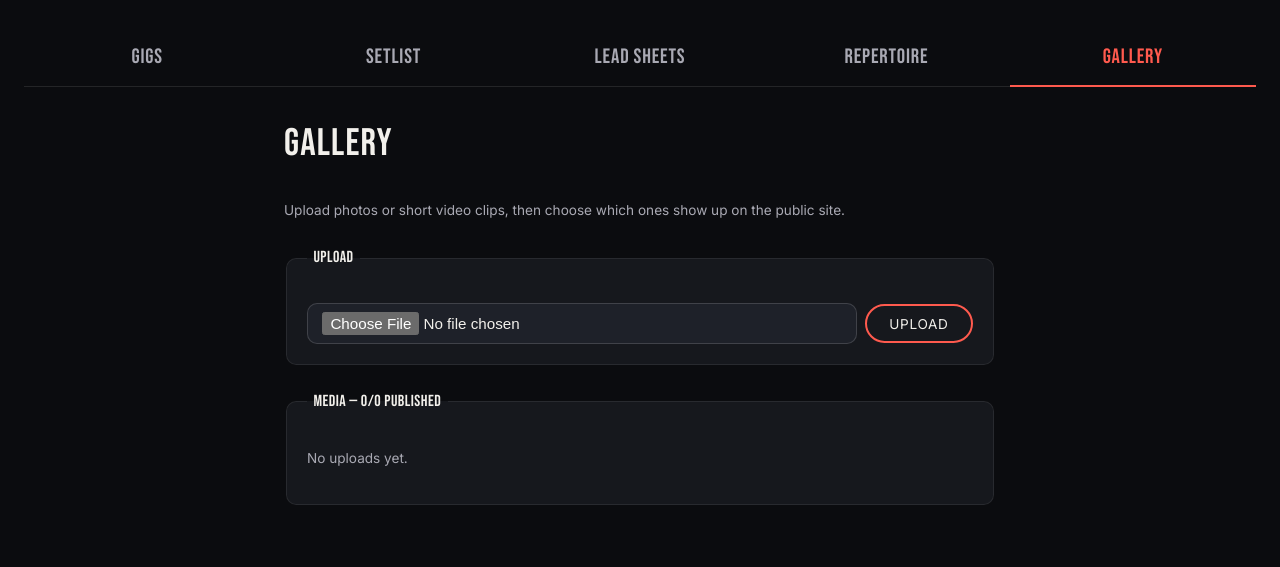
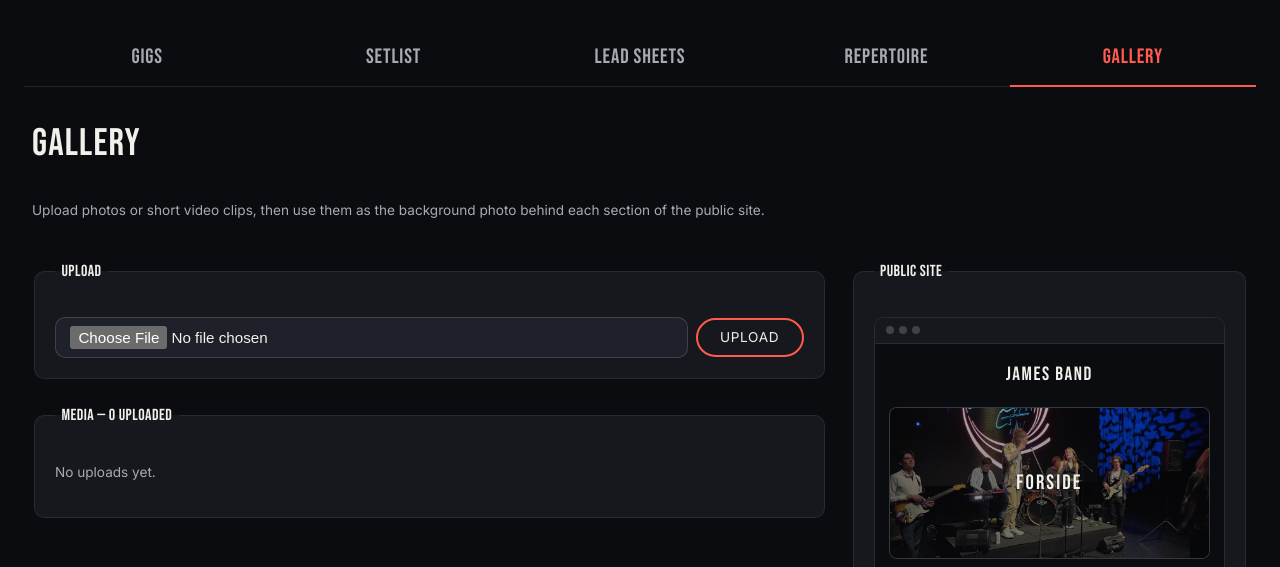
Before and after one commit to carljarner/jamesband, a FastAPI app: page /gallery in a window 1280 px wide. Shown: the part 63-630 px from the top of the page. Before the commit the page ends 568 px from the top, so only its background shows below. Run offline with FastAPI, Linux system fonts and the light colour scheme; the visitor is signed in with stand-in values (Sample User, id 1).

Commit message:
Rework intern gallery into public-site background picker
Drop the old generic publish/slot mechanism (the public site never
actually had a photo-scroll section) in favor of 4 fixed background
slots tied to the site's real sections -- Forside, Video, Koncept,
Kontakt -- each backed by the exact file public/css/styles.css
already loads. Picking a photo from the upload library overwrites
that file directly, so the public site needs no changes to pick it
up.

Also removes stray placeholder images that had been tracked in
public/gallery/ and public/images/ (leftover backgrounds and old
sample photos never actually referenced anywhere), and imports the
site's 4 real background photos into the gallery library so they
show up as manageable uploads.

Co-Authored-By: Claude Sonnet 5 <noreply@anthropic.com>
Claude-Session: https://claude.ai/code/session_012a1uWSh7nmT4vXFWaYm6xW

```diff
--- a/intern/app.py
+++ b/intern/app.py
@@ -432,7 +432,15 @@ async def song_transpose(slug: str, semitones: str = Form(""), target_key: str =
 @app.get("/gallery", response_class=HTMLResponse)
 async def gallery_page(request: Request, error: str = None):
     return templates.TemplateResponse(
-        request, "gallery.html", {"items": gallery.list_items(), "error": error}
+        request,
+        "gallery.html",
+        {
+            "items": gallery.list_items(),
+            "background_slots": [
+                {"key": key, **slot} for key, slot in gallery.BACKGROUND_SLOTS.items()
+            ],
+            "error": error,
+        },
     )
 
 
@@ -446,13 +454,23 @@ async def gallery_upload(photo: UploadFile = File(...)):
     return RedirectResponse("/gallery", status_code=303)
 
 
-@app.post("/gallery/{item_id}/publish")
-async def gallery_publish(item_id: str, published: bool = Form(...)):
+@app.get("/gallery/background/{slot}")
+async def gallery_background(slot: str):
     try:
-        gallery.set_published(item_id, published)
+        path = gallery.background_path(slot)
     except gallery.GalleryError:
         raise HTTPException(status_code=404)
-    return Response(status_code=204)
+    if not path.exists():
+        raise HTTPException(status_code=404)
+    return FileResponse(path)
+
+
+@app.post("/gallery/background/{slot}")
+async def gallery_set_background(slot: str, item_id: str = Form(...)):
+    try:
+        return gallery.set_background(slot, item_id)
+    except gallery.GalleryError as exc:
+        return Response(content=str(exc), status_code=400)
 
 
 @app.post("/gallery/{item_id}/delete")
--- a/intern/static/style.css
+++ b/intern/static/style.css
@@ -306,6 +306,125 @@ ul.songs li {
 .gallery-item__controls .gallery-delete {
   padding: 0.3rem 0.7rem;
   font-size: 0.7rem;
+}
+
+.gallery-layout {
+  display: grid;
+  grid-template-columns: 2fr 1fr;
+  gap: 1.5rem;
+  align-items: start;
+}
+
+.gallery-preview fieldset { position: sticky; top: 1rem; }
+
+.site-mock {
+  margin-top: 0.75rem;
+  background: var(--bg);
+  border: 1px solid rgba(255,255,255,0.12);
+  border-radius: var(--radius);
+  overflow: hidden;
+}
+
+.site-mock__bar {
+  display: flex;
+  gap: 5px;
+  padding: 0.55rem 0.7rem;
+  background: var(--surface);
+  border-bottom: 1px solid rgba(255,255,255,0.08);
+}
+
+.site-mock__bar span {
+  width: 8px;
+  height: 8px;
+  border-radius: 50%;
+  background: rgba(255,255,255,0.18);
+}
+
+.site-mock__header {
+  padding: 1rem 0.9rem 0.25rem;
+  font-family: 'Bebas Neue', sans-serif;
+  letter-spacing: 0.08em;
+  font-size: 1.2rem;
+  text-align: center;
+}
+
+.preview-column {
+  display: flex;
+  flex-direction: column;
+  gap: 0.6rem;
+  padding: 0.75rem 0.9rem 1rem;
+}
+
+.preview-slot {
+  position: relative;
+  display: block;
+  padding: 0;
+  border: 1px solid rgba(255,255,255,0.1);
+  border-radius: 8px;
+  overflow: hidden;
+  cursor: pointer;
+  background: var(--surface-alt);
+}
+
+.preview-slot:hover { border-color: var(--accent); }
+.preview-slot:hover .preview-slot__label { color: var(--accent); }
+
+.preview-slot img,
+.preview-slot video {
+  display: block;
+  width: 100%;
+  height: 150px;
+  object-fit: cover;
+  background: #000;
+}
+
+.preview-slot__label {
+  position: absolute;
+  inset: 0;
+  display: flex;
+  align-items: center;
+  justify-content: center;
+  background: linear-gradient(180deg, rgba(11,12,15,0.35), rgba(11,12,15,0.55));
+  color: var(--text);
+  font-family: 'Bebas Neue', sans-serif;
+  letter-spacing: 0.1em;
+  text-transform: uppercase;
+  font-size: 1.3rem;
+  text-shadow: 0 2px 12px rgba(0,0,0,0.6);
+  transition: color 0.15s ease;
+}
+
+.picker-grid {
+  display: grid;
+  grid-template-columns: repeat(auto-fill, minmax(100px, 1fr));
+  gap: 0.6rem;
+}
+
+.picker-thumb {
+  padding: 0;
+  border: 1px solid rgba(255,255,255,0.12);
+  border-radius: 8px;
+  overflow: hidden;
+  cursor: pointer;
+  background: var(--surface-alt);
+}
+
+.picker-thumb:hover { border-color: var(--accent-2); }
+
+.picker-thumb img,
+.picker-thumb video {
+  display: block;
+  width: 100%;
+  height: 80px;
+  object-fit: cover;
+  background: #000;
+}
+
+.picker-empty { margin-top: 0.5rem; }
+
+@media (max-width: 900px) {
+  .gallery-layout { grid-template-columns: 1fr; }
+  .gallery-preview fieldset { position: static; }
 }
 
 /* ---------- Repertoire ---------- */
--- a/intern/templates/gallery.html
+++ b/intern/templates/gallery.html
@@ -1,11 +1,14 @@
 {% extends "base.html" %}
 {% block title %}Gallery{% endblock %}
+{% block container_class %}container--full{% endblock %}
 {% block content %}
 <h1>Gallery</h1>
-<p class="muted">Upload photos or short video clips, then choose which ones show up on the public site.</p>
+<p class="muted">Upload photos or short video clips, then use them as the background photo behind each section of the public site.</p>
 
 {% if error %}<p class="error">{{ error }}</p>{% endif %}
 
+<div class="gallery-layout">
+  <div class="gallery-main">
     <fieldset>
       <legend>Upload</legend>
       <form class="upload" method="post" action="/gallery" enctype="multipart/form-data">
@@ -15,21 +18,17 @@
     </fieldset>
 
     <fieldset>
-  <legend>Media &mdash; {{ items|selectattr("published")|list|length }}/{{ items|length }} published</legend>
+      <legend>Media &mdash; {{ items|length }} uploaded</legend>
       {% if items %}
       <div class="gallery-grid">
         {% for item in items %}
-    <div class="gallery-item" data-id="{{ item.id }}">
+        <div class="gallery-item" data-id="{{ item.id }}" data-kind="{{ item.kind }}">
           {% if item.kind == "image" %}
           <img src="/gallery/media/{{ item.id }}" alt="" />
           {% else %}
           <video src="/gallery/media/{{ item.id }}" controls muted></video>
           {% endif %}
           <div class="gallery-item__controls">
-        <label class="toggle">
-          <input type="checkbox" class="publish-toggle" {{ "checked" if item.published }} />
-          On public site
-        </label>
             <button type="button" class="gallery-delete">Delete</button>
           </div>
         </div>
@@ -39,21 +38,45 @@
       <p class="muted">No uploads yet.</p>
       {% endif %}
     </fieldset>
+  </div>
+
+  <div class="gallery-preview">
+    <fieldset>
+      <legend>Public site</legend>
+      <div class="site-mock">
+        <div class="site-mock__bar"><span></span><span></span><span></span></div>
+        <div class="site-mock__header">JAMES BAND</div>
+        <div class="preview-column">
+          {% for slot in background_slots %}
+          <button type="button" class="preview-slot" data-slot="{{ slot.key }}">
+            <img src="/gallery/background/{{ slot.key }}?v={{ loop.index }}" alt="" />
+            <span class="preview-slot__label">{{ slot.label }}</span>
+          </button>
+          {% endfor %}
+        </div>
+      </div>
+    </fieldset>
+  </div>
+</div>
+
+<div id="picker-modal" class="modal-overlay" hidden>
+  <div class="modal-box modal-box--wide">
+    <p>Choose a photo for this section</p>
+    <div class="picker-grid" id="picker-grid"></div>
+    <p class="muted picker-empty" id="picker-empty" hidden>No photos uploaded yet &mdash; upload one first.</p>
+    <div class="modal-actions">
+      <button type="button" id="picker-cancel">Cancel</button>
+    </div>
+  </div>
+</div>
 {% endblock %}
 
 {% block scripts %}
 <script>
-  document.querySelectorAll('.publish-toggle').forEach(checkbox => {
-    checkbox.addEventListener('change', async () => {
-      const id = checkbox.closest('.gallery-item').dataset.id;
-      const body = new URLSearchParams({ published: checkbox.checked });
-      const resp = await fetch(`/gallery/${id}/publish`, { method: 'POST', body });
-      if (!resp.ok) {
-        alert('Failed to update: ' + await resp.text());
-        checkbox.checked = !checkbox.checked;
-      }
-    });
-  });
+  const pickerModal = document.getElementById('picker-modal');
+  const pickerGrid = document.getElementById('picker-grid');
+  const pickerEmpty = document.getElementById('picker-empty');
+  let pickerSlotBtn = null;
 
   document.querySelectorAll('.gallery-delete').forEach(button => {
     button.addEventListener('click', async () => {
@@ -67,5 +90,48 @@
       }
     });
   });
+
+  function closePicker() {
+    pickerModal.hidden = true;
+    pickerSlotBtn = null;
+  }
+
+  function openPicker(slotBtn) {
+    pickerSlotBtn = slotBtn;
+    pickerGrid.innerHTML = '';
+    const photos = Array.from(document.querySelectorAll('.gallery-item[data-kind="image"]'));
+    pickerEmpty.hidden = photos.length > 0;
+    photos.forEach(row => {
+      const thumb = document.createElement('button');
+      thumb.type = 'button';
+      thumb.className = 'picker-thumb';
+      thumb.appendChild(row.querySelector('img').cloneNode());
+      thumb.addEventListener('click', () => chooseForSlot(row.dataset.id));
+      pickerGrid.appendChild(thumb);
+    });
+    pickerModal.hidden = false;
+  }
+
+  async function chooseForSlot(itemId) {
+    if (!pickerSlotBtn) return;
+    const slot = pickerSlotBtn.dataset.slot;
+    const body = new URLSearchParams({ item_id: itemId });
+    const resp = await fetch(`/gallery/background/${slot}`, { method: 'POST', body });
+    if (!resp.ok) {
+      alert('Failed to update: ' + await resp.text());
+      return;
+    }
+    pickerSlotBtn.querySelector('img').src = `/gallery/background/${slot}?v=${Date.now()}`;
+    closePicker();
+  }
+
+  document.querySelectorAll('.preview-slot').forEach(btn => {
+    btn.addEventListener('click', () => openPicker(btn));
+  });
+
+  pickerModal.addEventListener('click', e => {
+    if (e.target === pickerModal) closePicker();
+  });
+  document.getElementById('picker-cancel').addEventListener('click', closePicker);
 </script>
 {% endblock %}
```
Also changed, not shown: intern/gallery.py (+37 -60 lines), public/gallery/gallery.json (deleted, +0 -32 lines), public/gallery/koncept_bg.png (deleted), public/gallery/kontakt.png (deleted), public/images/billede1.jpg (deleted), public/images/billede2.jpg (deleted), public/images/billede3.jpg (deleted), public/images/billede4.jpg (deleted), public/images/billede5.jpg (deleted), 4 other files. Lines whose indentation alone changed are shown as unchanged.
